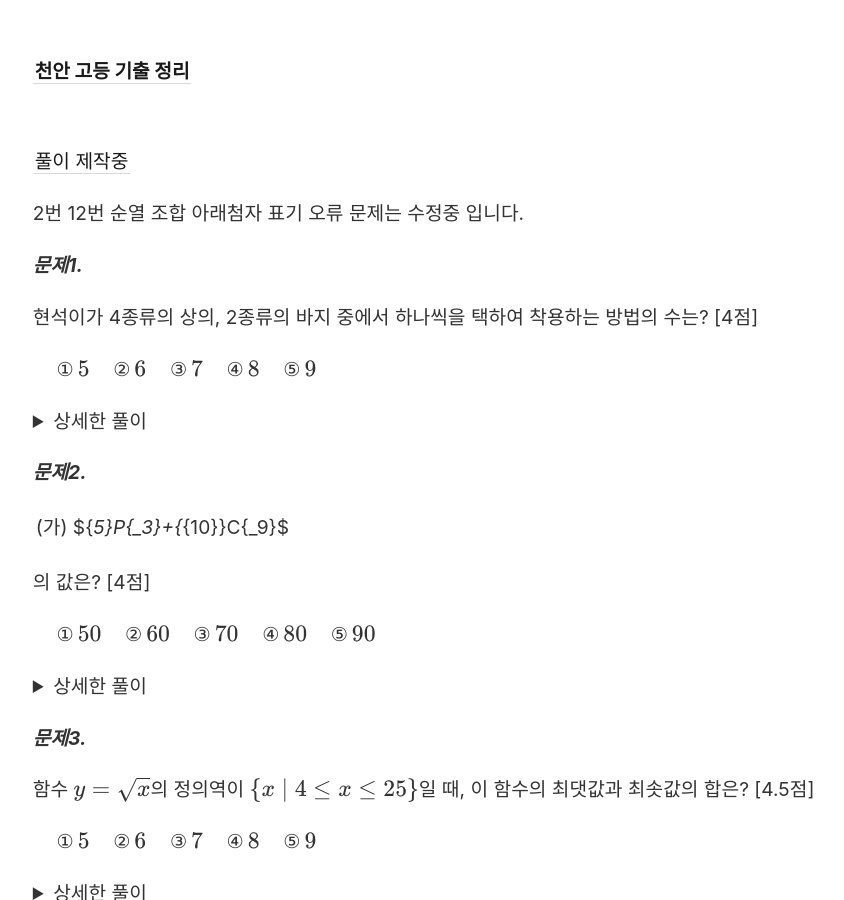
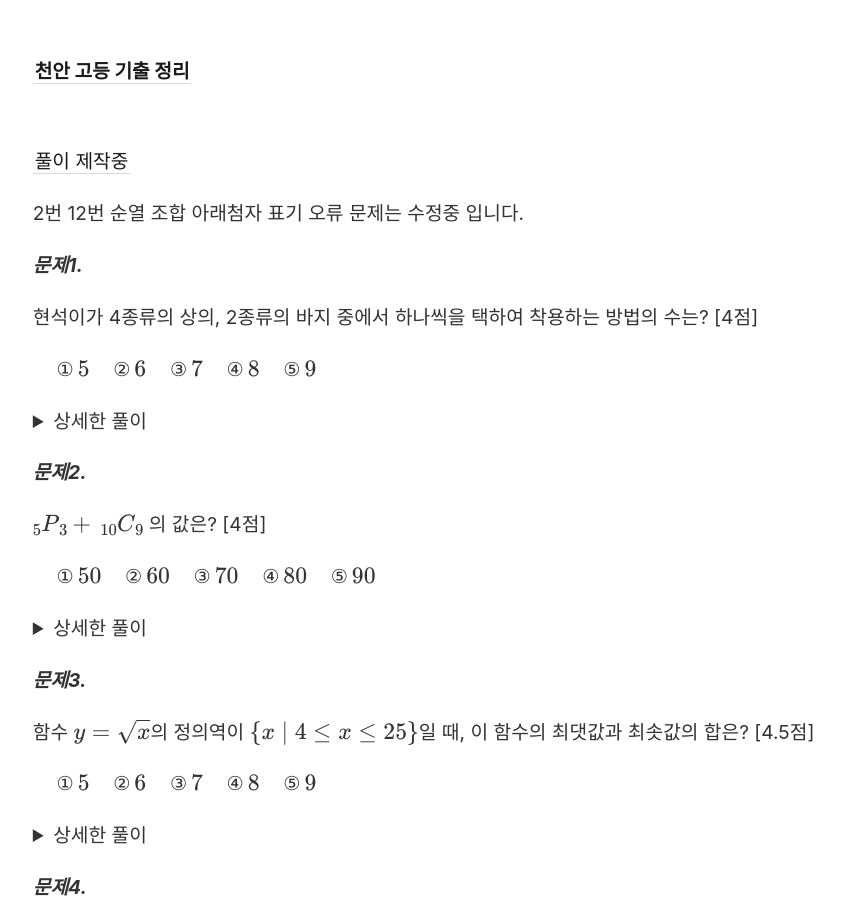
Before and after one commit to gwandae/test, a Jekyll site: the page built from 2022 천고 고1 4차고사.md, in a window 1280 px wide and 900 px high. Shown: the whole window, without its empty margins (44-888 px from the left). Built offline with Jekyll 4.4.1, drawn with Linux system fonts in a browser that asks for light colours; formulas are drawn with MathJax 3.

Commit message:
Update 2022 천고 고1 4차고사.md

```diff
--- a/2022 천고 고1 4차고사.md
+++ b/2022 천고 고1 4차고사.md
@@ -26,9 +26,7 @@ $
 
 ***문제2.***
 
-|(가) ${_5}P{_3}+{_{10}}C{_9}$|
-
-의 값은? [4점]
+${_5}P{_3}+\, _{10}C{_9}$ 의 값은? [4점]
 
 
 $\quad ①\, 50
```
